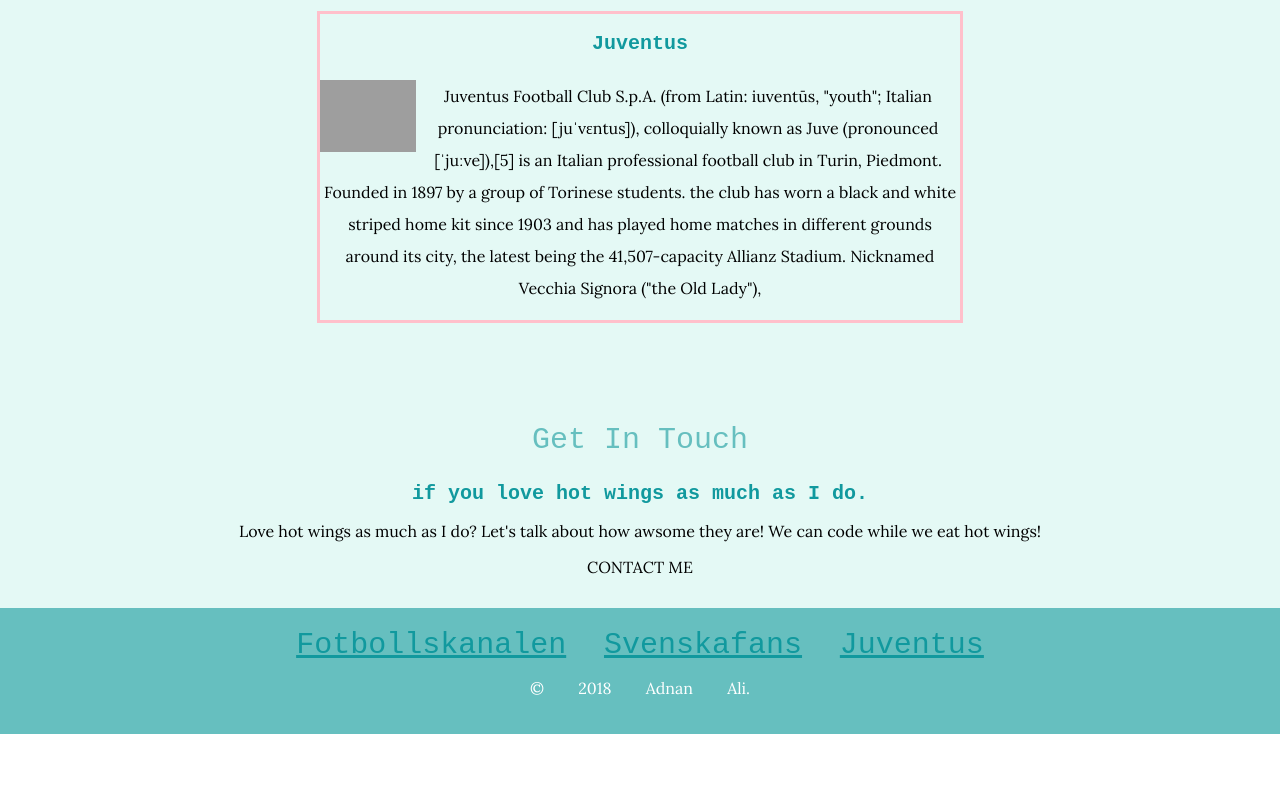
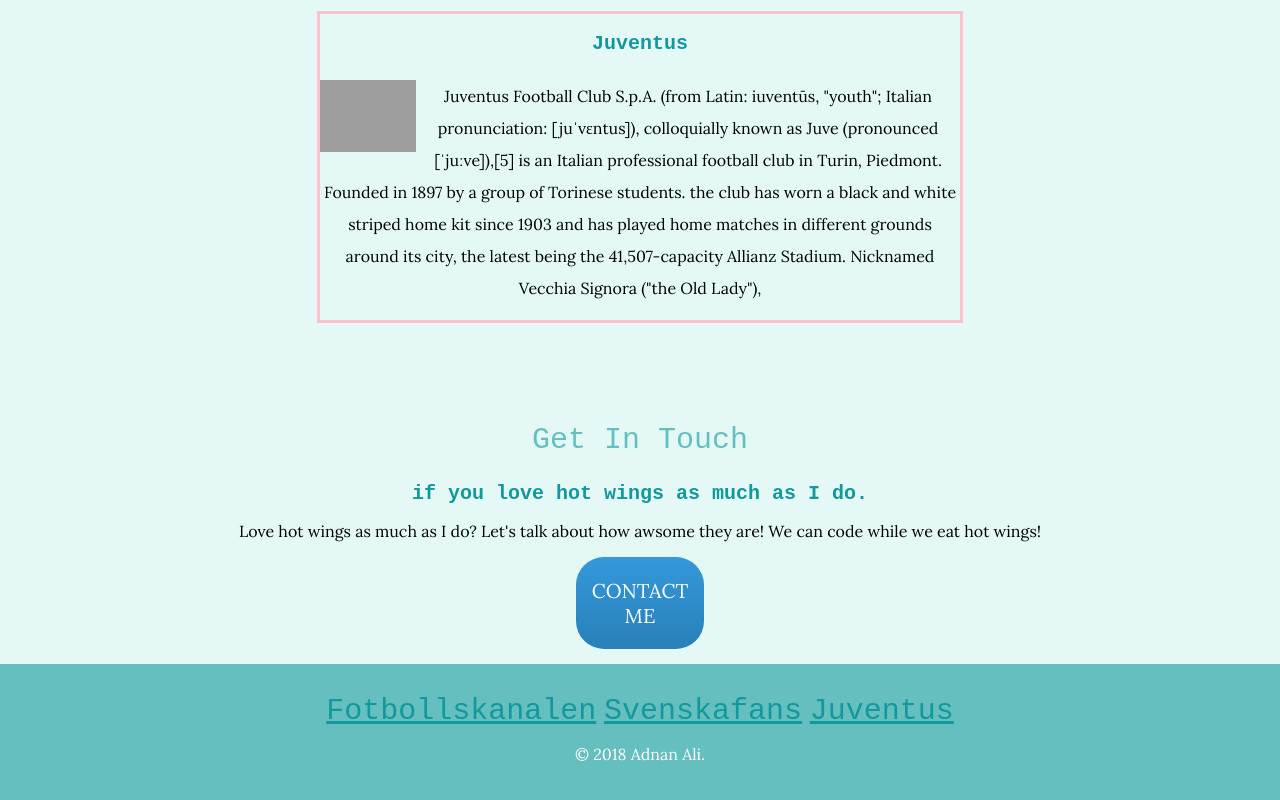
Before and after one commit to AddeR9/cv, a plain HTML site: page index.html in a window 1280 px wide. Shown: the part 2017-2817 px from the top of the page. Before the commit the page ends 2751 px from the top, so only its background shows below. Drawn offline with Linux system fonts and the light colour scheme; grey boxes are pictures that could not be loaded; a web font is replaced by a local one.

Commit message:
Update styles.css

```diff
--- a/css/styles.css
+++ b/css/styles.css
@@ -141,15 +141,44 @@ float: left;
   clear: left;
 }
 
+.butn {
+  background: #66BFBF;
+  background-image: -webkit-linear-gradient(top, #3498db, #2980b9);
+  background-image: -moz-linear-gradient(top, #3498db, #2980b9);
+  background-image: -ms-linear-gradient(top, #3498db, #2980b9);
+  background-image: -o-linear-gradient(top, #3498db, #2980b9);
+  background-image: linear-gradient(to bottom, #3498db, #2980b9);
+  -webkit-border-radius: 28;
+  -moz-border-radius: 28;
+  border-radius: 28px;
+  font-family: Arial;
+  color: #ffffff;
+  font-size: 20px;
+  margin-left: 45%;
+  margin-right: 45%;
+  padding-top: 1px;
+  padding-bottom: 1px;
+  text-decoration: none;
+}
+
+.butn:hover {
+  background: #3cb0fd;
+  background-image: -webkit-linear-gradient(top, #3cb0fd, #3498db);
+  background-image: -moz-linear-gradient(top, #3cb0fd, #3498db);
+  background-image: -ms-linear-gradient(top, #3cb0fd, #3498db);
+  background-image: -o-linear-gradient(top, #3cb0fd, #3498db);
+  background-image: linear-gradient(to bottom, #3cb0fd, #3498db);
+  text-decoration: none;
+}
 .footer-link {
   font-size: 30px;
-
+word-spacing: 50px;
 }
 
 
 .bottom-container {
   background-color: #66BFBF;
-    padding-top: 20px;
-    padding-bottom: 20px;
-word-spacing: 30px;
+    padding-top: 30px;
+    padding-bottom: 30px;
+
 }
```
